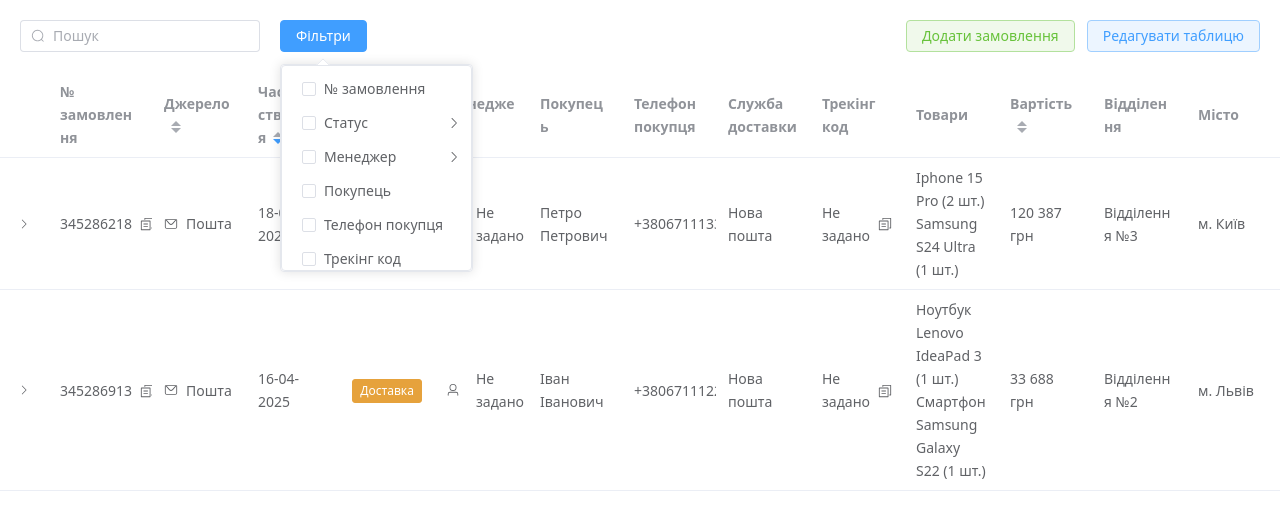
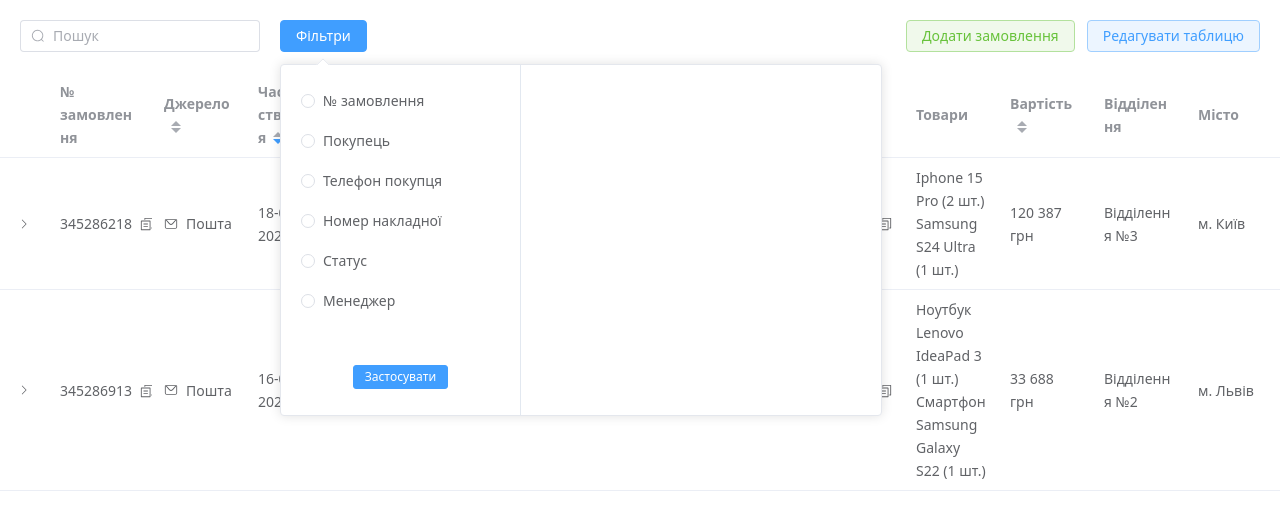
Before and after one commit to NpmPanic/ORDER_TABLE, a Vue app: page / in a window 1280 px wide. Both pictures are taken after a click on the button "Фільтри". Shown: the top 530 px of the page. Built offline with nearby package versions, Linux system fonts and the light colour scheme.

Commit message:
Initial commit

```diff
--- a/src/App.vue
+++ b/src/App.vue
@@ -33,187 +33,54 @@ import AddReserveDialog from './components/AddReserveDialog.vue'
 import AddOrderDialog from './components/AddOrderDialog.vue'
 import DeliveryStatusDialog from './components/DeliveryStatusDialog.vue'
 
-// Опции для выбора полей поиска
-const multiple = { multiple: true, expandTrigger: 'click' }
-const options = [
-	{
-		value: 'id',
-		label: '№ замовлення',
-	},
-	{
-		value: 'order.order_status',
-		label: 'Статус',
-		children: [
-			{
-				value: 'Новий',
-				label: 'Новий',
-			},
-			{
-				value: 'На збір',
-				label: 'На збір',
-			},
-			{
-				value: 'Недозвін - 1',
-				label: 'Недозвін - 1',
-			},
-			{
-				value: 'Недозвін - 2',
-				label: 'Недозвін - 2',
-			},
-			{
-				value: 'Незабрано',
-				label: 'Незабрано',
-			},
-			{
-				value: 'Виїхав банк',
-				label: 'Виїхав банк',
-			},
-			{
-				value: 'Відправлений',
-				label: 'Відправлений',
-			},
-			{
-				value: 'Підтверджений',
-				label: 'Підтверджений',
-			},
-			{
-				value: 'Оплачено',
-				label: 'Оплачено',
-			},
-			{
-				value: 'Кременчук видача',
-				label: 'Кременчук видача',
-			},
-			{
-				value: 'Київ на збір',
-				label: 'Київ на збір',
-			},
-			{
-				value: 'Київ видача',
-				label: 'Київ видача',
-			},
-			{
-				value: 'Харків на збір',
-				label: 'Харків на збір',
-			},
-			{
-				value: 'Харків видача',
-				label: 'Харків видача',
-			},
-			{
-				value: 'Чернівці на збір',
-				label: 'Чернівці на збір',
-			},
-			{
-				value: 'Чернівці видача',
-				label: 'Чернівці видача',
-			},
-			{
-				value: 'Львів Куліша на збір',
-				label: 'Львів Куліша на збір',
-			},
-			{
-				value: 'Львів Куліша видача',
-				label: 'Львів Куліша видача',
-			},
-			{
-				value: 'Львів Маф на збір',
-				label: 'Львів Маф на збір',
-			},
-			{
-				value: 'Львів Маф видача',
-				label: 'Львів Маф видача',
-			},
-			{
-				value: 'Львів Сільпо на збір',
-				label: 'Львів Сільпо на збір',
-			},
-			{
-				value: 'Львів Сільпо видача',
-				label: 'Львів Сільпо видача',
-			},
-			{
-				value: 'Піксель на збір',
-				label: 'Піксель на збір',
-			},
-			{
-				value: 'Піксель видача',
-				label: 'Піксель видача',
-			},
-			{
-				value: 'Ізюм ЖД на збір',
-				label: 'Ізюм ЖД на збір',
-			},
-			{
-				value: 'Ізюм ЖД видача',
-				label: 'Ізюм ЖД видача',
-			},
-			{
-				value: 'Канів на збір',
-				label: 'Канів на збір',
-			},
-			{
-				value: 'Канів видача',
-				label: 'Канів видача',
-			},
-			{
-				value: 'Чортків на збір',
-				label: 'Чортків на збір',
-			},
-			{
-				value: 'Чортків видача',
-				label: 'Чортків видача',
-			},
-			{
-				value: 'Південноукраїнськ на збір',
-				label: 'Південноукраїнськ на збір',
-			},
-			{
-				value: 'Південноукраїнськ видача',
-				label: 'Південноукраїнськ видача',
-			},
-		],
-	},
-
-	{
-		value: 'order.manager',
-		label: 'Менеджер',
-		children: [
-			{
-				value: 'Андрій',
-				label: 'Андрій',
-			},
-			{
-				value: 'Марина',
-				label: 'Марина',
-			},
-			{
-				value: 'Тетяна',
-				label: 'Тетяна',
-			},
-			{
-				value: 'Богдан',
-				label: 'Богдан',
-			},
-			{
-				value: 'Оксана',
-				label: 'Оксана',
-			},
-		],
-	},
-	{
-		value: 'customer.name',
-		label: 'Покупець',
-	},
-	{
-		value: 'customer.phone',
-		label: 'Телефон покупця',
-	},
-	{
-		value: 'delivery.ttn',
-		label: 'Трекінг код',
-	},
-]
+const removeTag = index => {
+	categoryQuerySearch.value.splice(index, 1)
+}
+
+const selectedCategory = ref('')
+const selectedSubOptions = ref([])
+
+const subOptions = {
+	status: [
+		'Новий',
+		'На збір',
+		'Недозвін - 1',
+		'Недозвін - 2',
+		'Незабрано',
+		'Виїхав банк',
+		'Відправлений',
+		'Підтверджений',
+		'Оплачено',
+		'Кременчук видача',
+		'Київ на збір',
+		'Київ видача',
+		'Харків на збір',
+		'Харків видача',
+		'Чернівці на збір',
+		'Чернівці видача',
+		'Львів Куліша на збір',
+		'Львів Куліша видача',
+		'Львів Маф на збір',
+		'Львів Маф видача',
+		'Львів Сільпо на збір',
+		'Львів Сільпо видача',
+		'Піксель на збір',
+		'Піксель видача',
+		'Ізюм ЖД на збір',
+		'Ізюм ЖД видача',
+		'Канів на збір',
+		'Канів видача',
+		'Чортків на збір',
+		'Чортків видача',
+		'Південноукраїнськ на збір',
+		'Південноукраїнськ видача',
+	],
+	manager: ['Андрій', 'Марина', 'Тетяна', 'Богдан', 'Оксана'],
+}
+
+function selectWithOptions(category) {
+	selectedSubOptions.value = []
+}
 
 // Переменная хранения данных поискового запроса
 const inputQuerySearch = ref('')
@@ -622,19 +489,62 @@ function formatNumber(value) {
 				<el-dropdown placement="bottom-start" trigger="click">
 					<el-button type="primary">Фільтри</el-button>
 					<template #dropdown>
-						<div>
-							<el-cascader-panel
-								v-model="categoryQuerySearch"
-								style="width: fit-content"
-								:options="options"
-								:props="multiple"
-							/>
+						<div class="w-[600px] h-[350px] flex">
+							<!-- Левая панель 40% -->
+							<div
+								class="w-[40%] p-5 flex flex-col space-y-2 border-r border-slate-200"
+							>
+								<!-- Простые категории -->
+								<el-radio-group v-model="selectedCategory" class="space-y-2">
+									<el-radio label="order">№ замовлення</el-radio>
+									<el-radio label="buyer">Покупець</el-radio>
+									<el-radio label="phone">Телефон покупця</el-radio>
+									<el-radio label="ttn">Номер накладної</el-radio>
+								</el-radio-group>
+
+								<!-- Категория с подсписком: Статус -->
+								<el-radio
+									label="status"
+									v-model="selectedCategory"
+									@change="selectWithOptions('status')"
+								>
+									Статус
+								</el-radio>
+
+								<!-- Категория с подсписком: Менеджер -->
+								<el-radio
+									label="manager"
+									v-model="selectedCategory"
+									@change="selectWithOptions('manager')"
+								>
+									Менеджер
+								</el-radio>
+								<div class="flex items-center justify-center pt-10">
+									<el-button type="primary" size="small">Застосувати</el-button>
+								</div>
+							</div>
+
+							<!-- Правая панель 60% -->
+							<div class="w-[60%] p-5 overflow-y-auto">
+								<!-- Отображение дочернего списка -->
+								<template v-if="subOptions[selectedCategory]">
+									<el-checkbox-group
+										v-model="selectedSubOptions"
+										class="flex flex-col space-y-2"
+									>
+										<el-checkbox
+											v-for="item in subOptions[selectedCategory]"
+											:key="item"
+											:label="item"
+										>
+											{{ item }}
+										</el-checkbox>
+									</el-checkbox-group>
+								</template>
+							</div>
 						</div>
 					</template>
 				</el-dropdown>
-				<div v-for="item in categoryQuerySearch" :key="item.index">
-					<el-tag type="primary" size="large">{{ item }}</el-tag>
-				</div>
 			</div>
 		</div>
 		<div>
```
